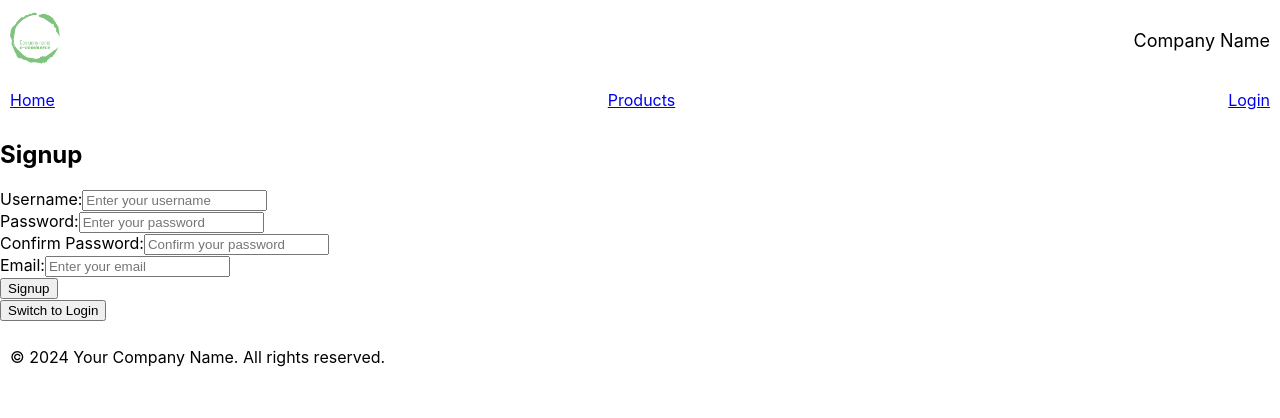
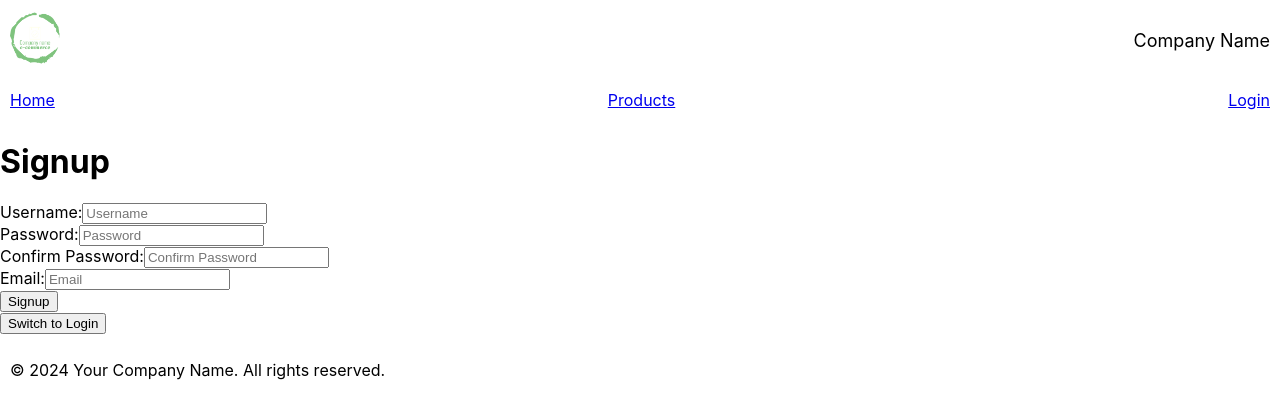
Before and after one commit to AmielleE/ENSF381_Assignment4, a React (Create React App) app: page /login in a window 1280 px wide. Both pictures are taken after a click on the button "Switch to Signup". Shown: the top 418 px of the page. Built offline with nearby package versions, Linux system fonts and the light colour scheme.

Commit message:
changed a lot

```diff
--- a/src/App.js
+++ b/src/App.js
@@ -6,22 +6,40 @@ Author(s) : Amielle El Makhzoumi, Diba Jamali
 Submission : March 25th, 2024
 =================================================================================================================
 */
-import React from 'react';
-import { BrowserRouter as Router, Routes, Route } from 'react-router-dom';
+import './App.css';
+import React, { createContext, useContext, useState } from 'react';
 import Homepage from './components/Homepage';
-import ProductPage from './components/ProductPage';
-import LoginPage from './components/LoginPage';
-import './App.css';
+import Productpage from './components/ProductPage';
+import Loginpage from './components/LoginPage';
+import {BrowserRouter, Routes, Route} from 'react-router-dom';
+
+const AuthContext = createContext();
+export const useAuthContext = () => useContext(AuthContext);
+export const AuthProvider = ({ children }) => {
+  const [authenticated, setAuthenticated] = useState(false);
+
+  return(
+    <AuthContext.Provider value={{ authenticated, setAuthenticated }}>
+      {children}
+    </AuthContext.Provider>
+  );
+};
 
 function App() {
+  const [isLoggedIn, setIsLoggedIn] = useState(false);
+  const checkLoggedIn = () => {
+    return isLoggedIn;
+  };
   return (
-    <Router>
-        <Routes>
-          <Route exact path="/" element={<Homepage/>}/>
-          <Route path="/products" element={<ProductPage/>}/>
-          <Route path="/login" element={<LoginPage/>}/>
-        </Routes>
-    </Router>
+    <AuthProvider>
+    <BrowserRouter>
+      <Routes>
+        <Route path="/" element={<Homepage />} />
+        <Route path="/login" element={<Loginpage />} />
+        <Route path="/products" element={<Productpage />} />
+      </Routes>
+    </BrowserRouter>
+    </AuthProvider>
   );
 }
 
--- a/src/components/LoginForm.js
+++ b/src/components/LoginForm.js
@@ -6,47 +6,86 @@ Author(s): Amielle El Makhzoumi, Diba Jamali
 Submission: April 8th, 2024
 =================================================================================================================
 */
-import React, { useState } from 'react';
+import React, {useState, useEffect} from 'react';
+import SignupForm from './SignupForm.js';
+import {useNavigate} from 'react-router-dom';
+import { useAuthContext } from '../App.js';
 
-const LoginForm = ({ switchToSignup }) => {
-  const [username, setUsername] = useState('');
-  const [password, setPassword] = useState('');
+function LoginForm() {
+    const [username, setUsername] = useState("");
+    const [password, setPassword] = useState("");
+    const [authMessage, setAuthMessage] = useState("");
+    const [showSignup, setShowSignup] = useState(false);
+    const {authenticated, setAuthenticated} = useAuthContext();
+    const [isInitialRender, setIsInitialRender] = useState(true);
 
-  const handleSubmit = (e) => {
-    e.preventDefault();
-    // Add validation and login functionality here
+    const navigate = useNavigate();
+
+    useEffect(() => {
+      if (isInitialRender){
+          setIsInitialRender(false)
+      }
+      else if (authenticated){
+          navigate(`/products`);
+      }
+    }, [authenticated, isInitialRender, navigate]);
+
+
+    function handleAuthenication() {
+        if (!username || !password) {
+            setAuthMessage("All fields required");
+        }
+        else{
+            fetch('http://127.0.0.1:5000/login',{
+                method: 'POST',
+                headers: {
+                    'Content-Type': 'application/json',
+                },
+                body: JSON.stringify({'username':username, 'password':password}),
+            })
+            .then(response => {
+                if (response.ok) {
+                    navigate(`/products`)
+                  return response.json();
+                } else {
+                    throw new Error('Authentication failed');
+                }
+            })
+            .then(data => {setAuthMessage(data.authMessage); setAuthenticated(data.authenticated);})
+            .catch(error => setAuthMessage(error));
+    }console.log(authMessage)
     };
 
+    function gotoSignupForm() {
+        setShowSignup(true);
+    }
+
+    if (showSignup) {
+        return <SignupForm />;
+    }
+
     return (
-    <form onSubmit={handleSubmit}>
-      <h2>Login</h2>
         <div>
-        <label htmlFor="username">Username:</label>
+            <h1>Login</h1>
+            <p style={{ color: "red" }}>{authMessage}</p>
+
+            <label>Username: </label>
             <input
                 type="text"
-          id="username"
-          placeholder="Enter your username"
-          value={username}
                 onChange={(e) => setUsername(e.target.value)}
+                placeholder='Enter your username'
             />
-      </div>
-      <div>
-        <label htmlFor="password">Password:</label>
+            <br />
+            <label>Password: </label>
             <input
                 type="password"
-          id="password"
-          placeholder="Enter your password"
-          value={password}
                 onChange={(e) => setPassword(e.target.value)}
+                placeholder='Enter your password'
             />
+            <br />
+            <button onClick={handleAuthenication}>Login</button> <br />
+            <button onClick={gotoSignupForm}>Switch to Signup</button>
         </div>
-      <div>
-        <button type="submit">Login</button>
-      </div>
-      <div>
-        <button type="button" onClick={switchToSignup}>Switch to Signup</button>
-      </div>
-    </form>
     );
 };
 
--- a/src/components/LoginPage.js
+++ b/src/components/LoginPage.js
@@ -9,25 +9,21 @@ Submission: April 8th, 2024
 import React, { useState } from 'react';
 import Header from './Header';
 import LoginForm from './LoginForm';
+import SignupForm from './SignupForm';
 import Footer from './Footer';
-import SignupForm from './SignupForm';
 
-const LoginPage = () => {
-  const [showLoginForm, setShowLoginForm] = useState(true);
+const LoginPage = ({ setIsLoggedIn }) => {
+  const [showLogin, setShowLogin] = useState(true);
 
   const switchForm = () => {
-    setShowLoginForm(!showLoginForm);
-  };
-
-  const handleLogin = () => {
-    switchForm();
+    setShowLogin((prev) => !prev);
   };
 
   return (
     <div>
       <Header />
-      {showLoginForm ? (
-        <LoginForm switchToSignup={switchForm} onLogin={handleLogin} />
+      {showLogin ? (
+        <LoginForm switchToSignup={switchForm} setIsLoggedIn={setIsLoggedIn} />
       ) : (
         <SignupForm switchToLogin={switchForm} />
       )}
--- a/src/components/ProductList.js
+++ b/src/components/ProductList.js
@@ -1,36 +1,37 @@
+/*
+=================================================================================================================
+Name: ProductList.js
+Assignment: 5
+Author(s): Amielle El Makhzoumi, Diba Jamali
+Submission: April 8th, 2024
+=================================================================================================================
+*/
 import React, { useState, useEffect } from 'react';
 import ProductItem from './ProductItem';
-import axios from 'axios';
 
-const ProductList = ({ onAddToCart }) => {
-  const [products, setProducts] = useState([]);
+function ProductList(props){
+  const [products, setProducts] = useState("");
 
   useEffect(() => {
-    const fetchProducts = async () => {
-      try {
-        const response = await axios.get('http://localhost:3000/products');
-        setProducts(response.data);
-      } catch (error) {
-        console.error('Error fetching products:', error);
-      }
-    };
+      fetch('http://127.0.0.1:5000/products', {
+          method: 'GET',
+          headers: {'Content-Type': 'application/json'}
+          })
+          .then(response => {
+              if (response.ok) {
+                  return response.json();
+              } else {
+                  throw new Error('API call failed');
+              }
+          })
+          .then(data => setProducts(data))
+          .catch(error => console.log(error));
+      }, []);
 
-    fetchProducts();
-  }, []);
-
-  return (
-    <div className="product-list" style={{ width: '30%', padding: '1rem' }}>
-      {products.map(product => (
-        <ProductItem
-          key={product.id}
-          product={{
-            ...product,
-            image: product.image.startsWith('http') ? product.image : `http://localhost:5000/static/${product.image}`
-          }}
-          onAddToCart={onAddToCart}
-        />
-      ))}
-    </div>
+  return(
+      <div className="product-list">
+          {(products) ? <ProductItem product={products} addToCart={props.addToCart} /> : ""}
+      </div>
   );
 };
 
--- a/src/components/SignupForm.js
+++ b/src/components/SignupForm.js
@@ -7,76 +7,95 @@ Submission: April 8th, 2024
 =================================================================================================================
 */
 import React, { useState } from 'react';
+import LoginForm from './LoginForm';
 
-const SignupForm = ({ switchToLogin }) => {
+function SignupForm() {
   const [username, setUsername] = useState('');
   const [password, setPassword] = useState('');
   const [confirmPassword, setConfirmPassword] = useState('');
   const [email, setEmail] = useState('');
+  const [showLogin, setShowLogin] = useState(false);
   const [errorMessage, setErrorMessage] = useState('');
 
-  const handleSubmit = (e) => {
+  function handleSignup(e) {
     e.preventDefault();
-    if (!username || !password || !confirmPassword || !email) {
-      setErrorMessage('All fields are required!');
-    } else if (password !== confirmPassword) {
-      setErrorMessage('Passwords do not match!');
+    if (username.trim() === '' ||
+      password.trim() === '' ||
+      confirmPassword.trim() === '' ||
+      email.trim() === ''){
+        setErrorMessage('All fields are required!');
+
     } else {
-      setErrorMessage('User signed up successfully!');
+      if (password !== confirmPassword) {
+        setErrorMessage("Passwords do not match")
+      } else {
+        fetch('http://127.0.0.1:5000/signup', {
+          method: 'POST',
+          headers: {
+            'Content-Type': 'application/json',
+          },
+          body: JSON.stringify({ 'username': username, 'password': password, 'email': email }),
+        })
+        .then(response => {
+          if (response.ok) {
+
+            return response.json();
+          } else {
+            throw new Error('Registration failed');
+          }
+        })
+        .then(data => setErrorMessage(data.message))
+        .catch(error => setErrorMessage("Error. Please try again later."));
+      }
     }
-  };
+    }
+
+    function gotoLoginForm() {
+      setShowLogin(true);
+    }
+
+  if (showLogin) {
+    return <LoginForm />;
+}
 
   return (
-    <form onSubmit={handleSubmit}>
-      <h2>Signup</h2>
-      {errorMessage && <div style={{color: 'red', marginBottom: '1rem' }}> {errorMessage}</div>}
-      <div>
-        <label htmlFor="username">Username:</label>
-        <input
+    <div>
+      <h1>Signup</h1>
+      <p style={{ color: 'red' }}>{errorMessage}</p>
+      <form onSubmit={handleSignup}>
+        <span>Username:<input
           type="text"
-          id="username"
-          placeholder="Enter your username"
+          placeholder="Username"
           value={username}
           onChange={(e) => setUsername(e.target.value)}
-        />
-      </div>
-      <div>
-        <label htmlFor="password">Password:</label>
-        <input
+        /></span>
+        <br />
+        <span>Password:<input
           type="password"
-          id="password"
-          placeholder="Enter your password"
+          placeholder="Password"
           value={password}
           onChange={(e) => setPassword(e.target.value)}
-        />
-      </div>
-      <div>
-        <label htmlFor="confirmPassword">Confirm Password:</label>
-        <input
+        /></span>
+        <br />
+        <span>Confirm Password:<input
           type="password"
-          id="confirmPassword"
-          placeholder="Confirm your password"
+          placeholder="Confirm Password"
           value={confirmPassword}
           onChange={(e) => setConfirmPassword(e.target.value)}
-        />
-      </div>
-      <div>
-        <label htmlFor="email">Email:</label>
-        <input
+        /></span>
+        <br />
+        <span>Email:<input
           type="email"
-          id="email"
-          placeholder="Enter your email"
+          placeholder="Email"
           value={email}
           onChange={(e) => setEmail(e.target.value)}
-        />
-      </div>
-      <div>
+        /></span>
+        <br />
         <button type="submit">Signup</button>
-      </div>
-      <div>
-        <button type="button" onClick={switchToLogin}>Switch to Login</button>
-      </div>
-    </form>
+        <br />
+        <button onClick={gotoLoginForm}>Switch to Login</button>
+      </form>
+    </div>
   );
 };
 
```
Also changed, not shown: src/components/ProductPage.js (+52 -34 lines), readme.txt, 1 other file (tests, documents, lock files or other folders). Lines whose indentation alone changed are shown as unchanged.
